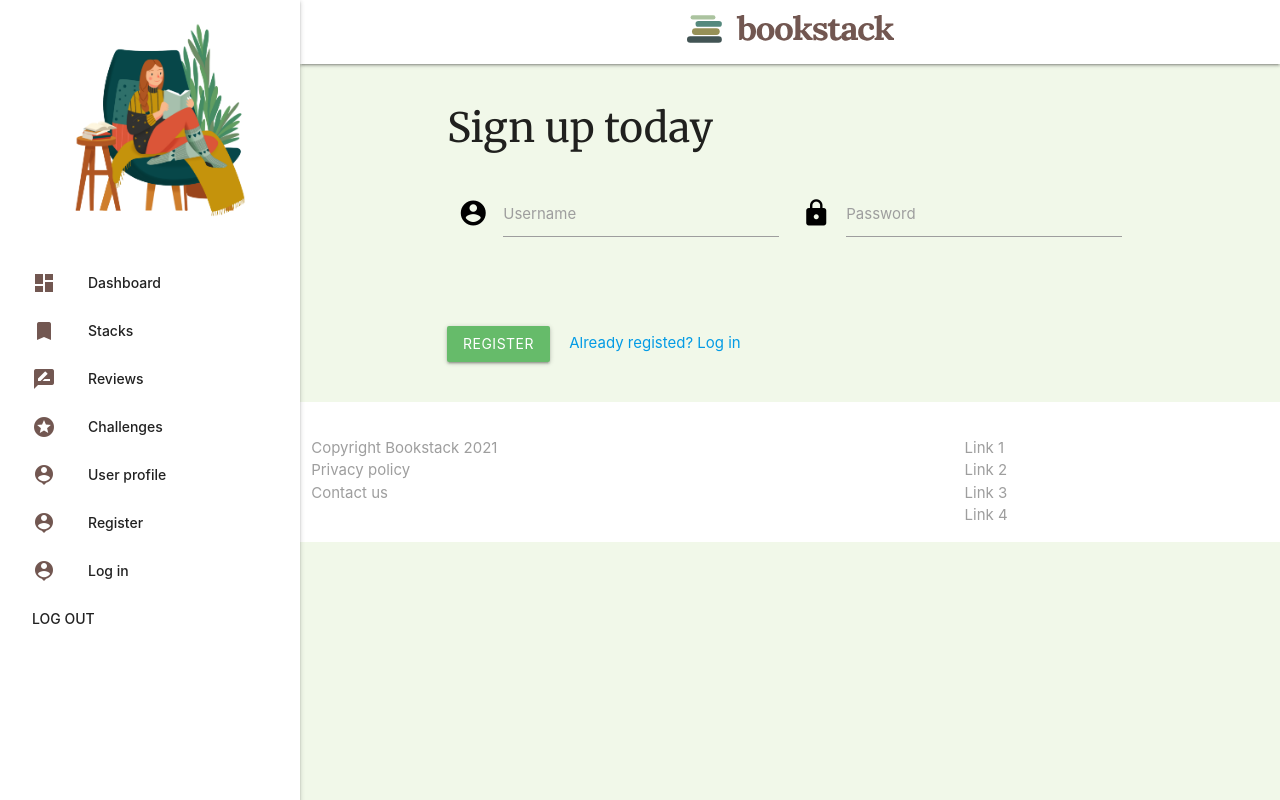
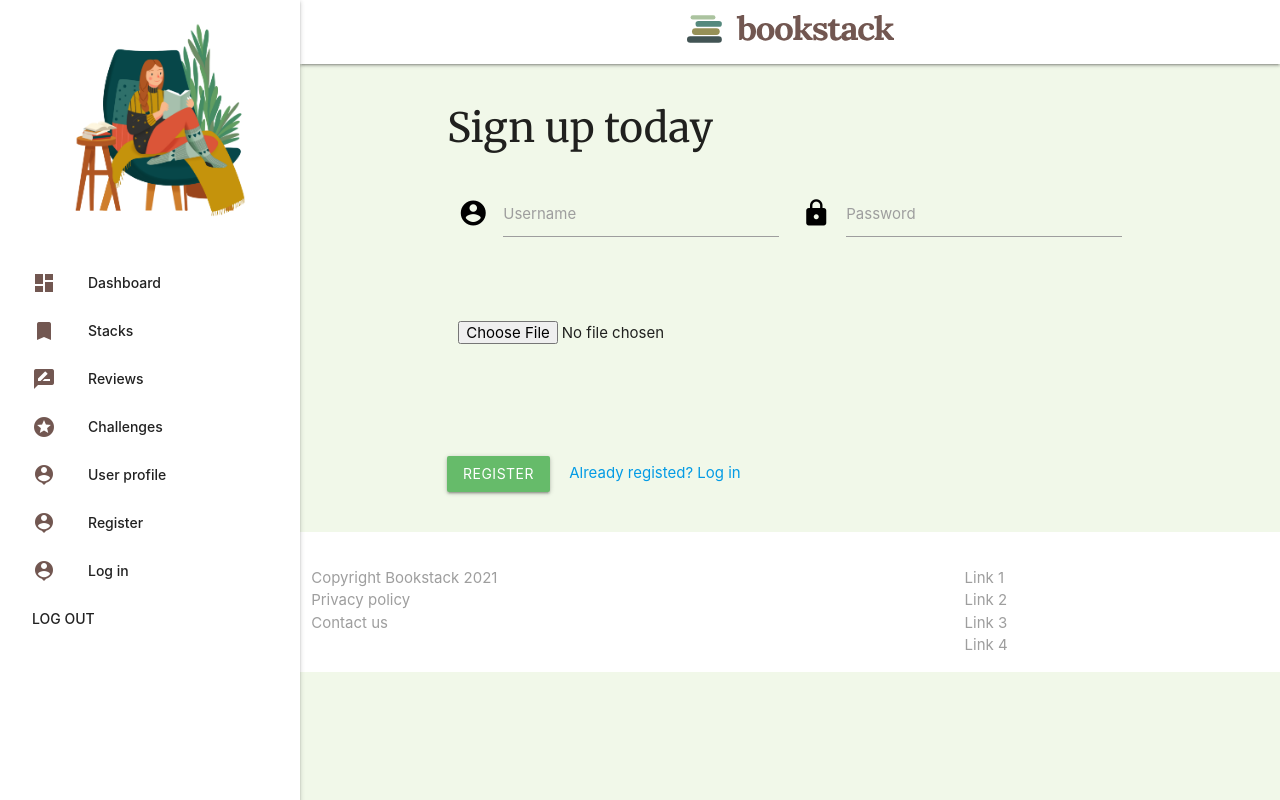
Before and after one commit to TaraRhoseyn/bookstack_web_app, a Flask app: page /register in a window 1280 px wide. Run offline with Flask 2, Linux system fonts and the light colour scheme.

Commit message:
Add form content to support users uploading profile pictures

```diff
--- a/bookstack/templates/register.html
+++ b/bookstack/templates/register.html
@@ -5,7 +5,7 @@
     <div class="container">
         <h1>Sign up today</h1>
         <div class="row">
-            <form class="col s12" method="POST" action="{{ url_for('authentication.register') }}">
+            <form enctype="multipart/form-data" class="col s12" method="POST" action="{{ url_for('authentication.register') }}">
                 <div class="row">
                     <!-- Username -->
                     <div class="input-field col s12 m6">
@@ -21,6 +21,10 @@
                             pattern="^[a-zA-Z0-9]{5,20}$" required>
                         <label for="password">Password</label>
                     </div>
+                    <!-- User profile image -->
+                    <div class="input-field col s12">
+                        <input type="file" class="form-control validate" id="user_image" value="file" required>
+                    </div>
                 </div>
                 <div class="row">
                     <!-- Submit button -->
```
